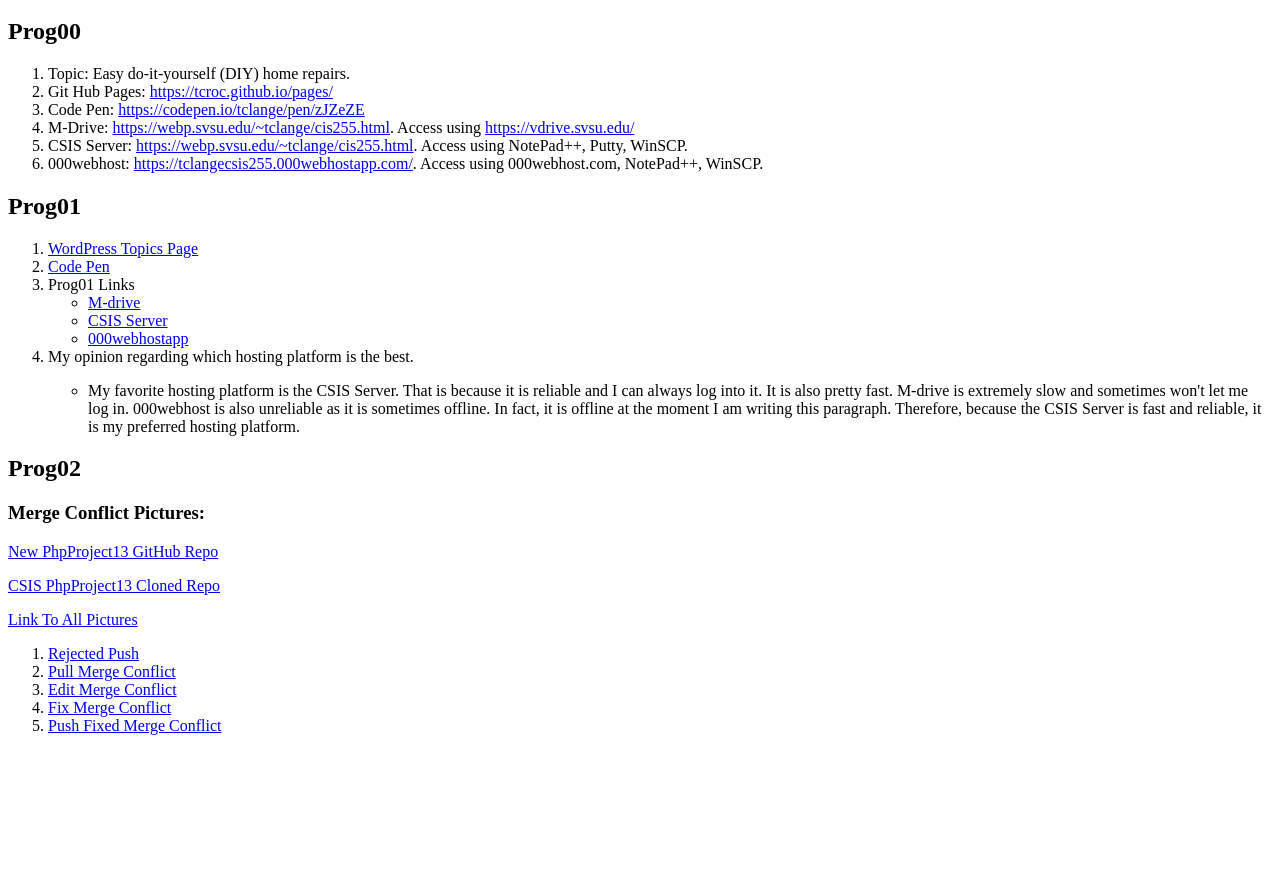
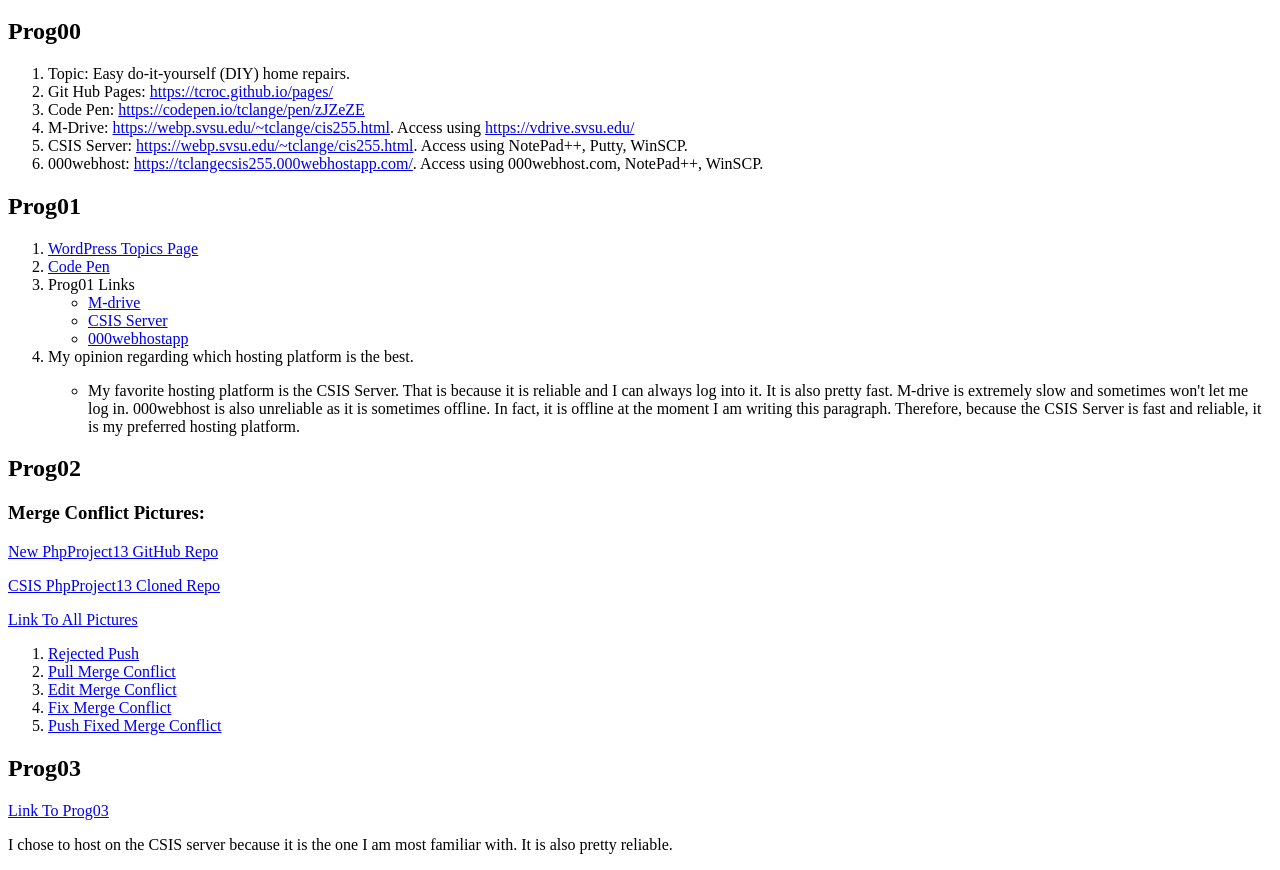
Before and after one commit to TCROC/pages, a plain HTML site: page index.html in a window 1280 px wide. Shown: the part 118-988 px from the top of the page. Before the commit the page ends 869 px from the top, so only its background shows below. Drawn offline with Linux system fonts and the light colour scheme.

Commit message:
Added Prog03

```diff
--- a/index.html
+++ b/index.html
@@ -58,5 +58,10 @@
                 <li><a href="https://webp.svsu.edu/~tclange/images/Prog02/PushedResolvedConflict.PNG">Push Fixed Merge Conflict</a></li>
             </ol>
         </section>
+        <section>
+            <h2>Prog03</h2>
+            <p><a href="https://csis.svsu.edu/~tclange/Prog03/prog03.html">Link To Prog03</a></p>
+            <p>I chose to host on the CSIS server because it is the one I am most familiar with. It is also pretty reliable.</p>
+        </section>
     </body>
 </html>
```
